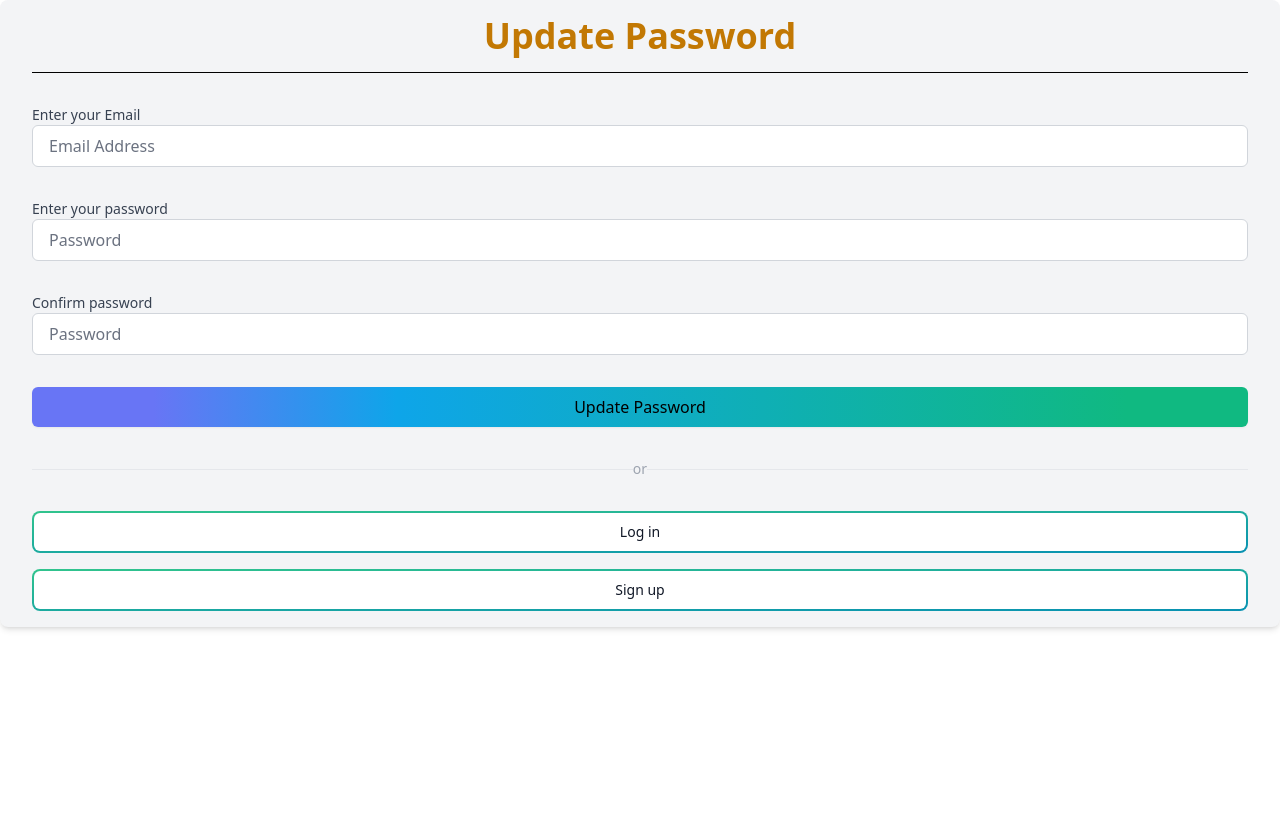
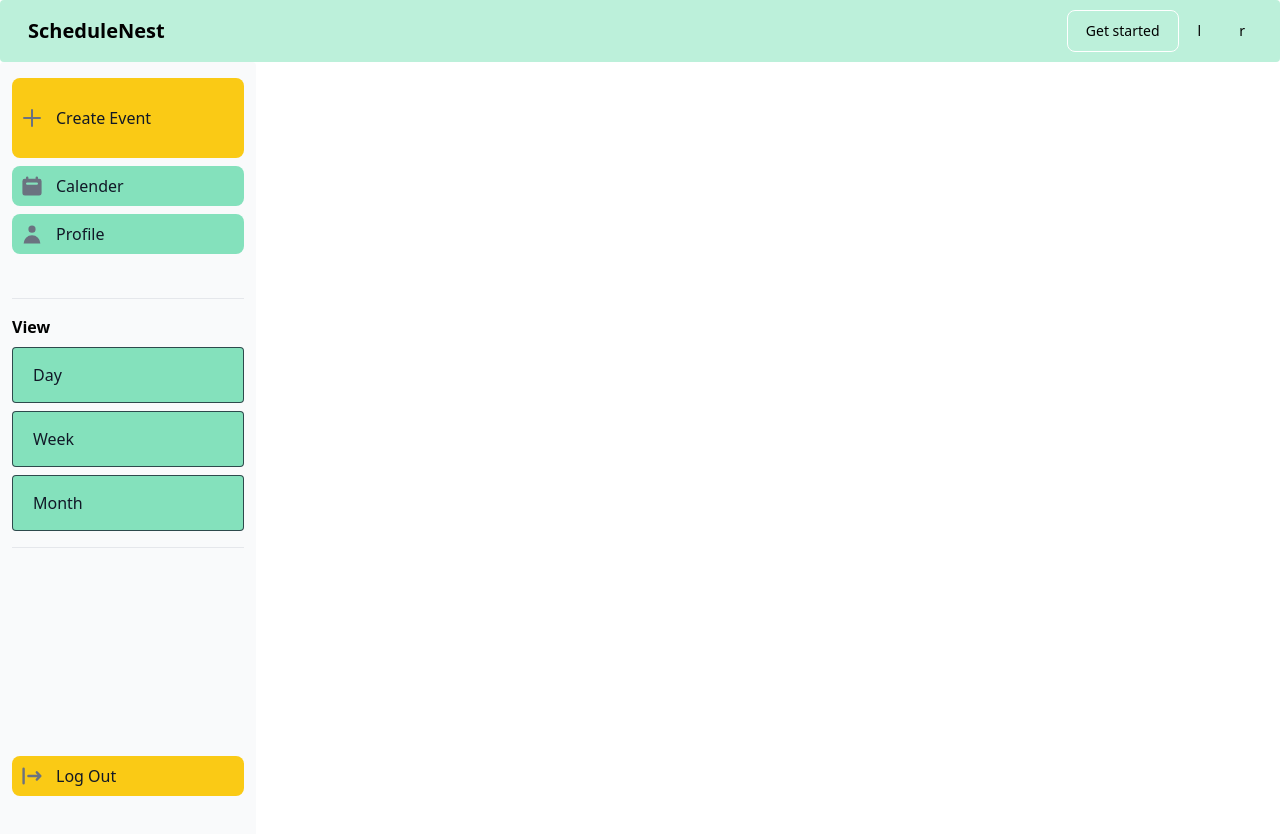
Before and after one commit to suleosmann/schedule-nest-calendar-client, a React (Vite) app: page / in a window 1280 px wide. Shown: the top 834 px of the page. Before the commit the page ends 800 px from the top, so only its background shows below. Built offline with nearby package versions, Linux system fonts and the light colour scheme.

Commit message:
removed fixed state in navbar

```diff
--- a/src/APP/App.jsx
+++ b/src/APP/App.jsx
@@ -1,5 +1,5 @@
 import Component from './components/Navbar'
-import NavComponent from './modules/Navbar'
+import Navbar2 from './modules/Navbar'
 import Sidenav from './modules/Sidebar'
 import SignUpForm from './modules/authentication/Signup'
 import LoginForm from './modules/authentication/Login'
@@ -13,12 +13,12 @@ function App() {
 
   return (
     <div className='root'>
-      {/* <NavComponent/> */}
-      {/* <Navbar2 />
-      <Sidenav /> */}
-     {/*  <SignUpForm />*/}
-      {/*  <LoginForm />*/}
-       <UpdatePwd />
+      {/* <Component/> */}
+      <Navbar2 />
+      <Sidenav />
+      {/* <SignUpForm />  */}
+       {/* <LoginForm />  */}
+       {/* <UpdatePwd /> */}
 
     </div>
   )
--- a/src/APP/modules/Navbar.jsx
+++ b/src/APP/modules/Navbar.jsx
@@ -2,9 +2,9 @@
 
 import { Button, Navbar } from 'flowbite-react';
 
-function NavComponent() {
+function Navbar2() {
   return (
-    <Navbar fluid rounded className="bg-green-200 fixed " >
+    <Navbar fluid rounded className="bg-green-200 " >
       <Navbar.Brand href="https://flowbite-react.com">
         <img src="/favicon.svg" className="mr-3 h-6 sm:h-9" alt="" />
         <span className="self-center whitespace-nowrap text-xl font-semibold dark:text-white">ScheduleNest</span>
@@ -23,4 +23,4 @@ function NavComponent() {
   );
 }
 
-export  default NavComponent;
+export  default Navbar2;
```
